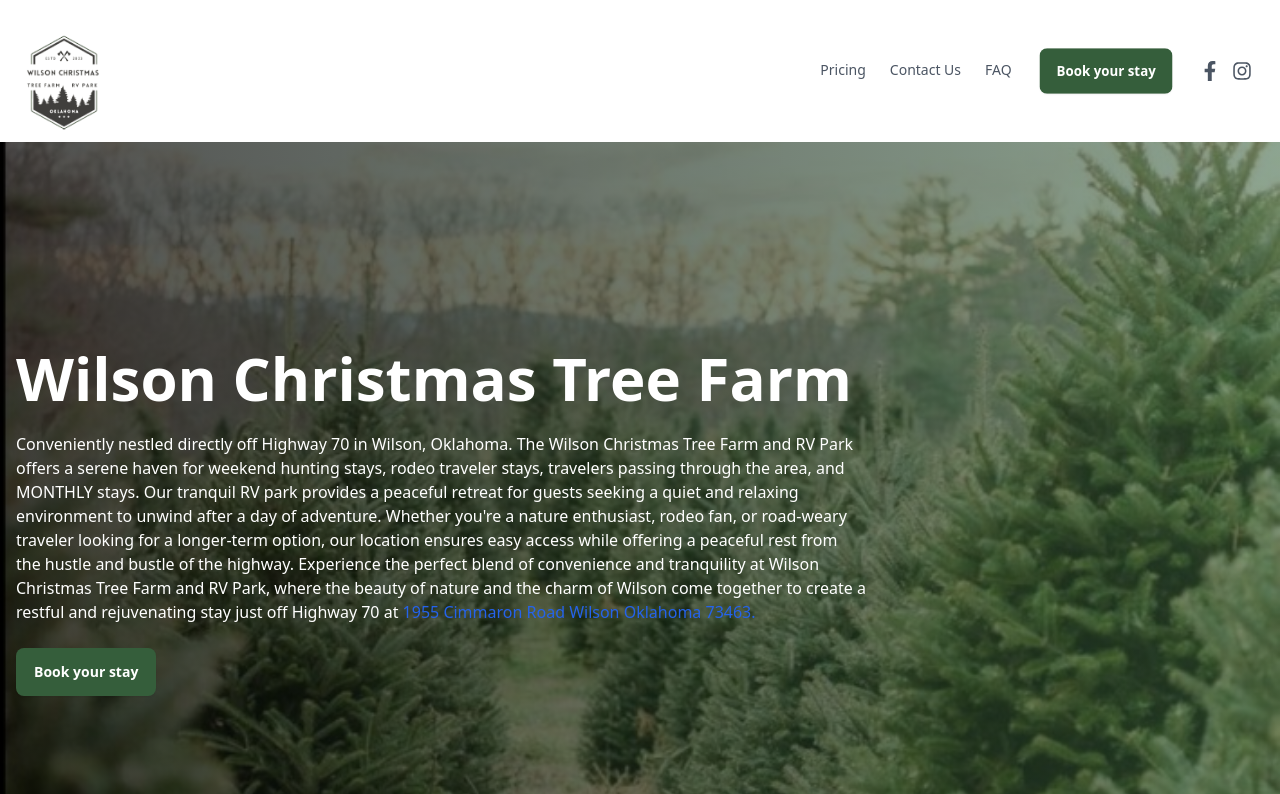
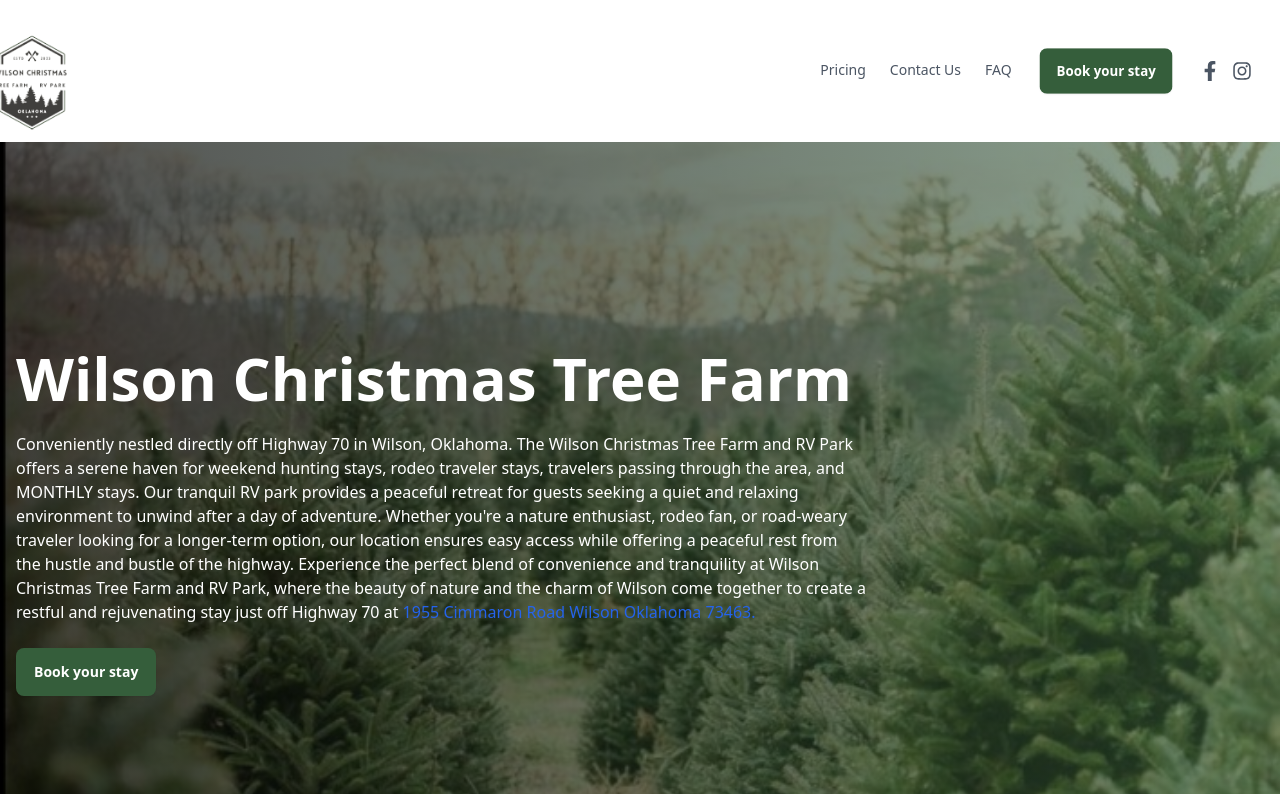
Before and after one commit to MahidunNobi/rv-park, a React (Vite) app: page / in a window 1280 px wide. Shown: the top 794 px of the page. Built offline with nearby package versions, Linux system fonts and the light colour scheme.

Commit message:
Logo satteled to the moddle and emailJS implated

```diff
--- a/package.json
+++ b/package.json
@@ -16,6 +16,7 @@
     "react-helmet": "^6.1.0",
     "react-icons": "^5.2.1",
     "react-router-dom": "^6.23.1",
+    "sweetalert2": "^11.12.1",
     "swiper": "^11.1.4",
     "video-react": "^0.16.0"
   },
--- a/src/componants/ContactUsParkDetails/ContactUs/ContactUs.jsx
+++ b/src/componants/ContactUsParkDetails/ContactUs/ContactUs.jsx
@@ -2,6 +2,7 @@ import { useRef } from "react";
 import emailjs from "@emailjs/browser";
 import FilledButton from "../../Buttons/FilledButton/FilledButton";
 import Title from "../../Title/Title";
+import Swal from "sweetalert2";
 
 const ContactUs = () => {
   const form = useRef();
@@ -9,17 +10,18 @@ const ContactUs = () => {
   const sendEmail = (e) => {
     e.preventDefault();
     emailjs
-      .sendForm(
-        import.meta.env.VITE_EMAILJS_SERVICE_ID,
-        import.meta.env.VITE_EMAILJS_TEMPLATE_ID,
-        form.current,
-        {
-          publicKey: import.meta.env.VITE_EMAILJS_PUBLIC_KEY,
-        }
-      )
+      .sendForm("service_1dld8hv", "template_gdhm91r", form.current, {
+        publicKey: "201HU-ZMEMBhflVAr",
+      })
       .then(
         () => {
           console.log("SUCCESS!");
+          Swal.fire({
+            title: "Email send successfully!",
+            icon: "success",
+            showCancelButton: false,
+            timer: 1200,
+          });
         },
         (error) => {
           console.log("FAILED...", error.text);
--- a/src/componants/Navbar/Navbar.jsx
+++ b/src/componants/Navbar/Navbar.jsx
@@ -56,12 +56,12 @@ const Navbar = () => {
   return (
     <div className="navbar ">
       <div className="container mx-auto px-4">
-        <div className="navbar-start flex flex-row-reverse justify-center md:justify-between w-full items-center lg:w-1/2 lg:block">
+        <div className="navbar-start flex flex-row justify-between w-full items-center lg:w-1/2 lg:block">
           <div className="dropdown">
             <div tabIndex={0} role="button" className="btn btn-ghost lg:hidden">
               <svg
                 xmlns="http://www.w3.org/2000/svg"
-                className="h-5 w-5 text-gray-600"
+                className="h-8 w-8 text-gray-600"
                 fill="none"
                 viewBox="0 0 24 24"
                 stroke="currentColor"
@@ -76,18 +76,18 @@ const Navbar = () => {
             </div>
             <ul
               tabIndex={0}
-              className="menu menu-sm dropdown-content bg-base-100 rounded-box z-[1] mt-3 w-52 p-2 shadow -left-[150px]"
+              className="menu menu-sm dropdown-content bg-white border border-hunterGreen rounded-box z-[1] mt-3 w-52 p-2 shadow "
             >
               {links}
             </ul>
           </div>
-          {/* <div className="flex-1 flex md:block justify-center"> */}
-          <div className="w-24 lg:w-20">
-            <Link to={"/"}>
-              <Logo />
-            </Link>
+          <div className="flex-1 flex md:block justify-center">
+            <div className="w-24 lg:w-20 -ml-8">
+              <Link to={"/"}>
+                <Logo />
+              </Link>
+            </div>
           </div>
-          {/* </div> */}
         </div>
         <div className="navbar-end hidden lg:flex">
           <ul className="menu menu-horizontal px-1 *:bg-transparent space-x-6 *:flex-row *:items-center">
```
Also changed, not shown: 1 other file (tests, documents, lock files or other folders).
